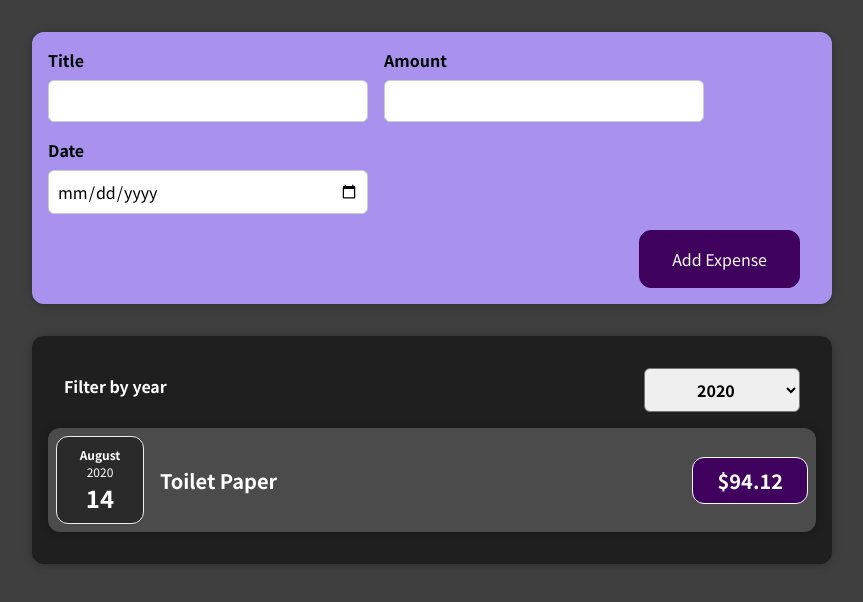
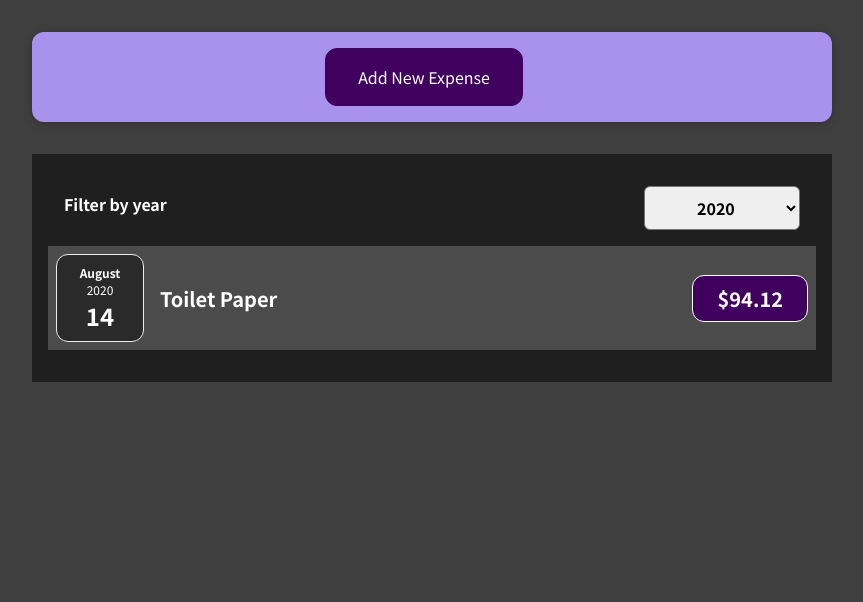
Before and after one commit to forxynet/working-with-multiple-states, a React (Create React App) app: page / in a window 1280 px wide. Shown: the top 602 px of the page, without its empty margins (208-1071 px from the left). Built offline with nearby package versions, Linux system fonts and the light colour scheme.

Commit message:
updated app

```diff
--- a/src/App.js
+++ b/src/App.js
@@ -3,17 +3,36 @@
 import NewExpense from './components/NewExpense/NewExpense';
 import Expenses from './components/Expenses/Expenses';
 
-import data from './data.js'
+const DUMMY_EXPENSES = [
+  {
+    id: 'e1',
+    title: 'Toilet Paper',
+    amount: 94.12,
+    date: new Date(2020, 7, 14),
+  },
+  { id: 'e2', title: 'New TV', amount: 799.49, date: new Date(2021, 2, 12) },
+  {
+    id: 'e3',
+    title: 'Car Insurance',
+    amount: 294.67,
+    date: new Date(2021, 2, 28),
+  },
+  {
+    id: 'e4',
+    title: 'New Desk (Wooden)',
+    amount: 450,
+    date: new Date(2021, 5, 12),
+  },
+];
 
 const App = () => {
-  const [expenses, setExpenses] = useState(data);
+  const [expenses, setExpenses] = useState(DUMMY_EXPENSES);
 
-  const addExpenseHandler = expense => {
-    setExpenses(prevExpense => {
-      console.log(expense)
-      return [expense, prevExpense];
+  const addExpenseHandler = (expense) => {
+    setExpenses((prevExpenses) => {
+      return [expense, ...prevExpenses];
     });
-  }
+  };
 
   return (
     <div>
@@ -21,6 +40,6 @@
       <Expenses items={expenses} />
     </div>
   );
-}
+};
 
 export default App;
--- a/src/components/Expenses/ExpenseItem.js
+++ b/src/components/Expenses/ExpenseItem.js
@@ -7,6 +7,7 @@
 const ExpenseItem = (props) => {
 
   return (
+    <li>
       <Card className='expense-item'>
         <ExpenseDate date={props.date} />
         <div className='expense-item__description'>
@@ -14,6 +15,7 @@
           <div className='expense-item__price'>${props.amount}</div>
         </div>
       </Card>
+    </li>
   );
 }
 
--- a/src/components/Expenses/Expenses.js
+++ b/src/components/Expenses/Expenses.js
@@ -1,40 +1,32 @@
 import React, { useState } from 'react';
+
+import Card from '../UI/Card';
 import ExpensesFilter from './ExpensesFilter';
-import ExpenseItem from './ExpenseItem';
-import Card from '../UI/Card';
+import ExpensesList from './ExpensesList';
 import './Expenses.css';
 
 const Expenses = (props) => {
   const [filteredYear, setFilteredYear] = useState('2020');
 
-  const filteredChangeHandler = selectedYear => {
+  const filterChangeHandler = (selectedYear) => {
     setFilteredYear(selectedYear);
-  }
+  };
 
-  const filteredExpenses = props.items.filter(expenses => {
-    return expenses.date.getFullYear().toString() === filteredYear;
-  })
-
-  let expensesContent = <p style={{ color: '#fff' }}>No expenses found.</p>;
-
-  if (filteredExpenses.length > 0) {
-    expensesContent = filteredExpenses.map(item => (
-      <ExpenseItem key={item.id}
-        title={item.title}
-        amount={item.amount}
-        date={item.date}
-      />
-    ))
-  }
+  const filteredExpenses = props.items.filter((expense) => {
+    return expense.date.getFullYear().toString() === filteredYear;
+  });
 
   return (
     <div>
-      <Card className="expenses">
-        <ExpensesFilter selected={filteredYear} onChangeFilter={filteredChangeHandler} />
-        {expensesContent}
+      <Card className='expenses'>
+        <ExpensesFilter
+          selected={filteredYear}
+          onChangeFilter={filterChangeHandler}
+        />
+        <ExpensesList items={filteredExpenses} />
       </Card>
     </div>
   );
-}
+};
 
 export default Expenses;
--- a/src/components/Expenses/ExpensesFilter.js
+++ b/src/components/Expenses/ExpensesFilter.js
@@ -13,6 +13,8 @@
       <div className='expenses-filter__control'>
         <label>Filter by year</label>
         <select value={props.selected} onChange={dropdownChangeHandler}>
+          <option value='2024'>2024</option>
+          <option value='2023'>2023</option>
           <option value='2022'>2022</option>
           <option value='2021'>2021</option>
           <option value='2020'>2020</option>
--- /dev/null
+++ b/src/components/Expenses/ExpensesList.css
@@ -0,0 +1,9 @@
+.expenses-list {
+  list-style: none;
+  padding: 0;
+}
+
+.expenses-list__fallback {
+  color: white;
+  text-align: center;
+}
--- /dev/null
+++ b/src/components/Expenses/ExpensesList.js
@@ -0,0 +1,21 @@
+import ExpenseItem from "./ExpenseItem";
+import './ExpensesList.css';
+
+const ExpensesList = props => {
+  if (props.items.length === 0) {
+    return <h2 className="expenses-list__fallback">Found no expenses.</h2>
+  }
+
+  return <ul className="expenses-list"> {
+    props.items.map(item => (
+      <ExpenseItem key={item.id}
+        title={item.title}
+        amount={item.amount}
+        date={item.date}
+      />
+    ))
+  }
+  </ul>
+}
+
+export default ExpensesList;
--- a/src/components/NewExpense/ExpenseForm.js
+++ b/src/components/NewExpense/ExpenseForm.js
@@ -9,7 +9,7 @@
   // const [userInput, setUserInput] = useState({
   //   enteredTitle: '',
   //   enteredAmount: '',
-  //   enteredDate: ''
+  //   enteredDate: '',
   // });
 
   const titleChangeHandler = (event) => {
@@ -17,11 +17,10 @@
     // setUserInput({
     //   ...userInput,
     //   enteredTitle: event.target.value,
-    // })
+    // });
     // setUserInput((prevState) => {
     //   return { ...prevState, enteredTitle: event.target.value };
-    // })
-    console.log(enteredTitle)
+    // });
   };
 
   const amountChangeHandler = (event) => {
@@ -29,48 +28,42 @@
     // setUserInput({
     //   ...userInput,
     //   enteredAmount: event.target.value,
-    // })
+    // });
   };
 
   const dateChangeHandler = (event) => {
     setEnteredDate(event.target.value);
-    /* setUserInput({
-      ...userInput,
-      enteredDate: event.target.value,
-    }) */
+    // setUserInput({
+    //   ...userInput,
+    //   enteredDate: event.target.value,
+    // });
   };
-
-  const inputChangeHandler = (identifier, value) => {
-    // eslint-disable-next-line default-case
-    switch (identifier) {
-      case "title": setEnteredTitle(value); break;
-      case "amount": setEnteredAmount(value); break;
-      case "date": setEnteredDate(value); break;
-    }
-  }
 
   const submitHandler = (event) => {
     event.preventDefault();
 
     const expenseData = {
       title: enteredTitle,
-      amout: enteredAmount,
-      date: new Date(enteredDate)
-    }
+      amount: enteredAmount,
+      date: new Date(enteredDate),
+    };
 
-    props.onSaveExpenseData(expenseData)
-
+    props.onSaveExpenseData(expenseData);
     setEnteredTitle('');
     setEnteredAmount('');
     setEnteredDate('');
-  }
+  };
 
   return (
     <form onSubmit={submitHandler}>
       <div className='new-expense__controls'>
         <div className='new-expense__control'>
           <label>Title</label>
-          <input type='text' value={enteredTitle} onChange={(event) => inputChangeHandler('title', event.target.value)} />
+          <input
+            type='text'
+            value={enteredTitle}
+            onChange={titleChangeHandler}
+          />
         </div>
         <div className='new-expense__control'>
           <label>Amount</label>
@@ -79,7 +72,7 @@
             min='0.01'
             step='0.01'
             value={enteredAmount}
-            onChange={(event) => inputChangeHandler('amount', event.target.value)}
+            onChange={amountChangeHandler}
           />
         </div>
         <div className='new-expense__control'>
@@ -89,11 +82,12 @@
             min='2019-01-01'
             max='2022-12-31'
             value={enteredDate}
-            onChange={(event) => inputChangeHandler('date', event.target.value)}
+            onChange={dateChangeHandler}
           />
         </div>
       </div>
       <div className='new-expense__actions'>
+        <button type="button" onClick={props.onCancel}>Cancel</button>
         <button type='submit'>Add Expense</button>
       </div>
     </form>
--- a/src/components/NewExpense/NewExpense.js
+++ b/src/components/NewExpense/NewExpense.js
@@ -1,21 +1,39 @@
-import React from 'react';
+import React, { useState } from 'react';
 
 import ExpenseForm from './ExpenseForm';
 import './NewExpense.css';
 
 const NewExpense = (props) => {
+  const [isEditing, setIsEditing] = useState(false);
 
   const saveExpenseDataHandler = (enteredExpenseData) => {
     const expenseData = {
       ...enteredExpenseData,
-      id: Math.random().toString()
-    }
-    props.onAddExpense(expenseData)
-  }
+      id: Math.random().toString(),
+    };
+    props.onAddExpense(expenseData);
+    setIsEditing(false);
+  };
+
+  const startEditingHandler = () => {
+    setIsEditing(true);
+  };
+
+  const stopEditingHandler = () => {
+    setIsEditing(false);
+  };
 
   return (
     <div className='new-expense'>
-      <ExpenseForm onSaveExpenseData={saveExpenseDataHandler} />
+      {!isEditing && (
+        <button onClick={startEditingHandler}>Add New Expense</button>
+      )}
+      {isEditing && (
+        <ExpenseForm
+          onSaveExpenseData={saveExpenseDataHandler}
+          onCancel={stopEditingHandler}
+        />
+      )}
     </div>
   );
 };
--- a/src/components/UI/Card.css
+++ b/src/components/UI/Card.css
@@ -1,4 +1,9 @@
-.card {
+.chart {
+  padding: 1rem;
   border-radius: 12px;
-  box-shadow: 0 1px 8px rgba(0, 0, 0, 0.25);
+  background-color: #f8dfff;
+  text-align: center;
+  display: flex;
+  justify-content: space-around;
+  height: 10rem;
 }
```
Also changed, not shown: src/components/UI/ChartBar.css (added, +31 -0 lines), src/components/NewExpense/NewExpense.css (line endings or trailing spaces), src/components/UI/Card.js (line endings or trailing spaces). Lines whose indentation alone changed are shown as unchanged.
